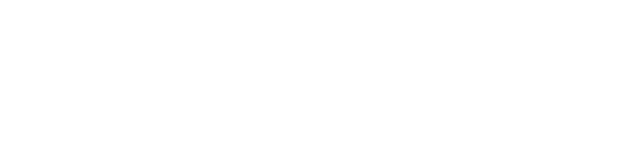
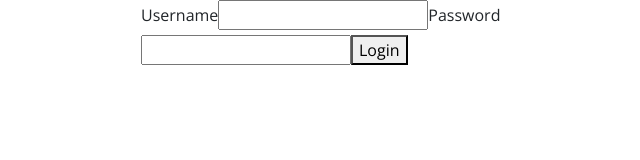
Before and after one commit to dejavuhq/sub-routines-frontend, a React app: page /login in a window 1280 px wide. Shown: the whole page, without its empty margins (319-959 px from the left). Built offline with nearby package versions, Linux system fonts and the light colour scheme.

Commit message:
FIX routes

```diff
--- a/public/index.html
+++ b/public/index.html
@@ -1,6 +1,7 @@
 <!DOCTYPE html>
 <html>
   <head>
+    <link href="https://fonts.googleapis.com/css2?family=Open+Sans:wght@400;700&display=swap" rel="stylesheet">
     <title>Sub-routine</title>
   </head>
   <body>
--- a/src/assets/styles/main.scss
+++ b/src/assets/styles/main.scss
@@ -0,0 +1,8 @@
+html, body {
+  min-height: 100%;
+}
+body {
+  font-family: 'Open Sans';
+  max-width: 360px;
+  margin: 0 auto;
+}
--- a/src/components/App.js
+++ b/src/components/App.js
@@ -1,15 +1,18 @@
 import React from 'react';
 import { BrowserRouter, Switch, Route } from 'react-router-dom';
 // import Home from '../components/Home';
-// import Login from '../components/Login';
+import Login from '../components/Login';
 import { Register } from '../Pages/Register/index';
-// import NotFound from '../components/NotFound';
+import NotFound from '../components/NotFound';
 import "bootstrap/dist/css/bootstrap.min.css";
+import "../assets/styles/main.scss";
 
 const App = () => (
   <BrowserRouter>
       <Switch>
         <Route exact path='/register' component={Register} />
+        <Route exact path='/login' component={Login} />
+        <Route component={NotFound} />
       </Switch>
   </BrowserRouter>
 );
--- a/src/components/NotFound.jsx
+++ b/src/components/NotFound.jsx
@@ -0,0 +1,11 @@
+import React from 'react';
+
+const Home = () => {
+  return (
+    <header className='header'>
+      <h1>404 Not Found</h1>
+    </header>
+  );
+}
+
+export default Home;
```
